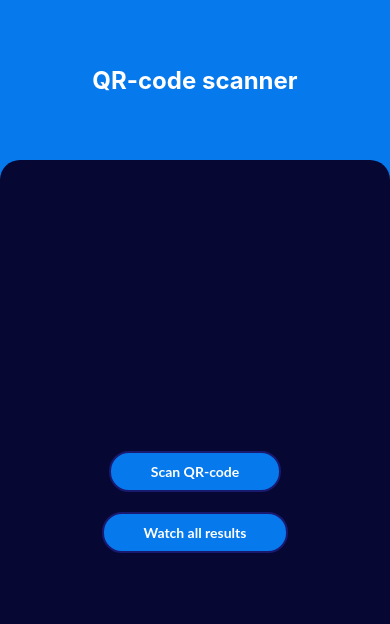
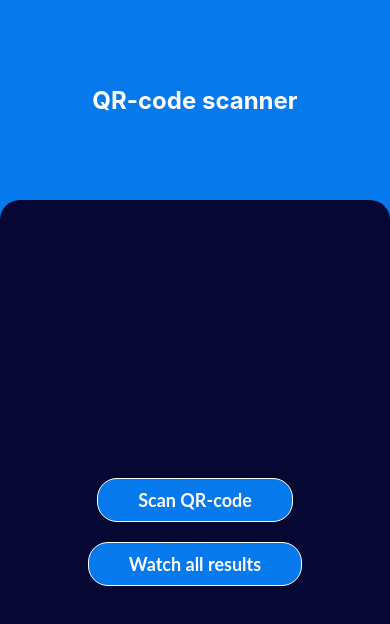
Before and after one commit to KseniaKras/qr-code-scanner, a React (Create React App) app: page / in a window 390 px wide. Shown: the top 624 px of the page. Built offline with nearby package versions, Linux system fonts and the light colour scheme; the HTML template or start-up script is replaced by a standard one.

Commit message:
refactoring

```diff
--- a/src/App.css
+++ b/src/App.css
@@ -29,7 +29,8 @@
 
 @media (max-width: 820px) {
     .header {
-        height: 200px;
+        min-height: 200px;
+        max-height: 400px;
     }
 }
 
--- a/src/App.tsx
+++ b/src/App.tsx
@@ -1,18 +1,20 @@
-import React, {useState} from 'react';
+import React, {useEffect, useState} from 'react';
 import './App.css';
 import {QrScannerContainer} from "./components/QRScannerContainer";
 import ResultsList from "./components/ResultsList";
 import {Button} from "./components/common/Button";
 
 
-export const resultsArray: string[] = []
+// export const resultsArray: string[] = []
 
 function App() {
 
     const [isShowingList, setIsShowingList] = useState<boolean>(false)
+    const [resultsArray, setResultsArray] = useState<string[]>([])
 
     let addToItemsList = (value: string) => {
-        resultsArray.push(value)
+        // resultsArray.push(value)
+        setResultsArray([...resultsArray, value])
     }
 
     let onPressShowResults = () => {
--- a/src/components/QRScanner.module.css
+++ b/src/components/QRScanner.module.css
@@ -31,12 +31,14 @@
 .qrcodeText {
     color: white;
     display: inline-block;
+    padding-bottom: 20px;
     /*margin: 20px;*/
 }
 
 .errorText {
     color: red;
     display: inline-block;
+    padding-bottom: 10px;
     /*margin: 20px;*/
 }
 
--- a/src/components/QRScanner.tsx
+++ b/src/components/QRScanner.tsx
@@ -41,7 +41,7 @@ export const QrScanner: React.FC<ScannerPropsType> = ({
                                 if (!!result) {
                                     setData(result?.getText());
                                     addToItemsList(result?.getText())
-                                    //setQRCodeView(false)
+                                    setQRCodeView(false)
                                 }
                                 if (!!error) {
                                     console.info(error);
--- a/src/components/ResultsList.module.css
+++ b/src/components/ResultsList.module.css
@@ -6,10 +6,12 @@
     color: white;
 }
 .itemsList {
-    margin: 10px 0;
+    padding: 10px 0;
 
 }
 .item {
+    font-size: 20px;
     list-style: none;
     margin: 5px;
+    padding-bottom: 10px;
 }
--- a/src/components/common/Button.module.css
+++ b/src/components/common/Button.module.css
@@ -4,9 +4,9 @@
     display: inline-block;
     background-color: rgb(6, 121, 236);;
     color: white;
-    font-size: 14px;
+    font-size: 18px;
     font-weight: bold;
-    border: 2px solid midnightblue;
+    border: 1px solid white;
     border-radius: 20px;
 
     /*margin-top: 50px;*/
```
